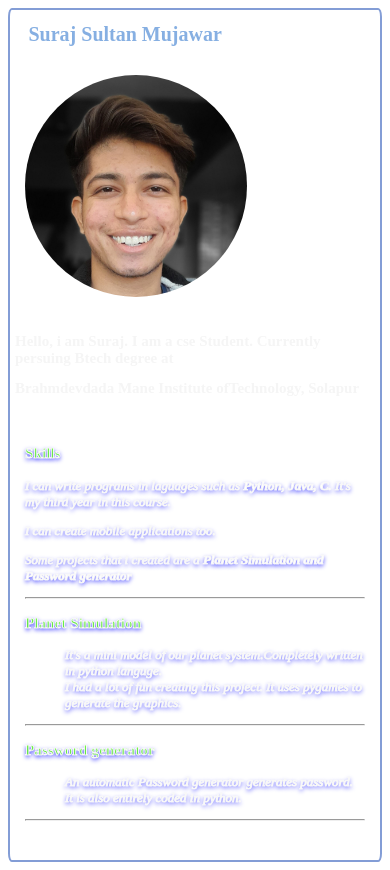
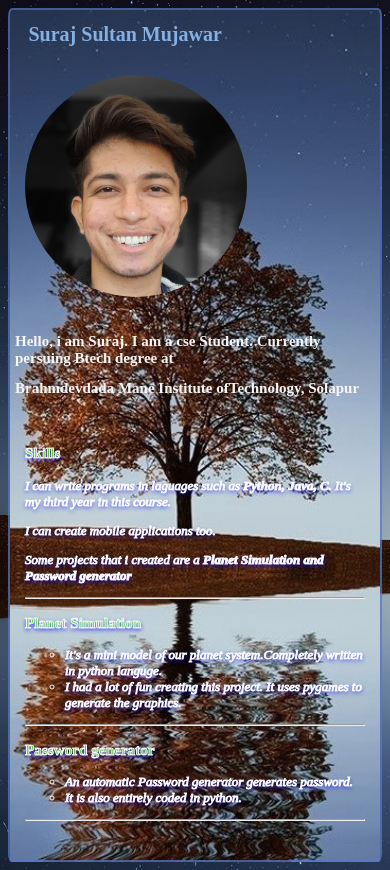
Before and after one commit to OrianSm/Studentinfotable, a plain HTML site: page Suraj.html in a window 390 px wide. Drawn offline with Linux system fonts and the light colour scheme; the site is published under a folder, as on GitHub Pages, so addresses that start at the root find nothing.

Commit message:
Update screentest.css

```diff
--- a/screentest.css
+++ b/screentest.css
@@ -2,7 +2,7 @@ header {
     border: hsla(221, 50%, 56%, 0.733);
     margin: auto;
     border-radius: 1%;
-    background-image: url(/g2.jpg);
+    background-image: url(g2.jpg);
     padding: auto;
     border-width: 2px;
     border-style: solid;
@@ -64,7 +64,7 @@ h3 {
 }
 
 body {
-    background-image: url(/g.jpg);
+    background-image: url(g.jpg);
     background-size: cover;
 
 }
@@ -73,7 +73,7 @@ body {
     header {
         width: auto;
         height: 850px;
-        background-image: url(/g3.jpg);
+        background-image: url(g3.jpg);
 
 
     }
```
